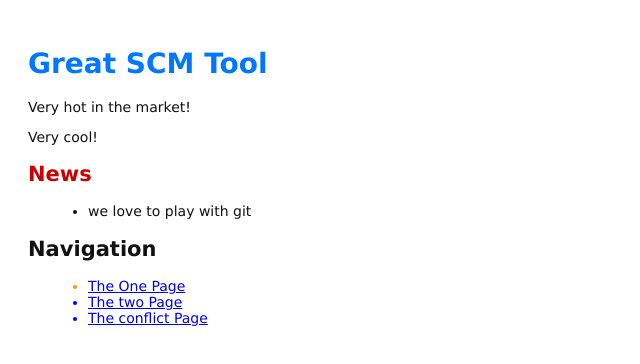
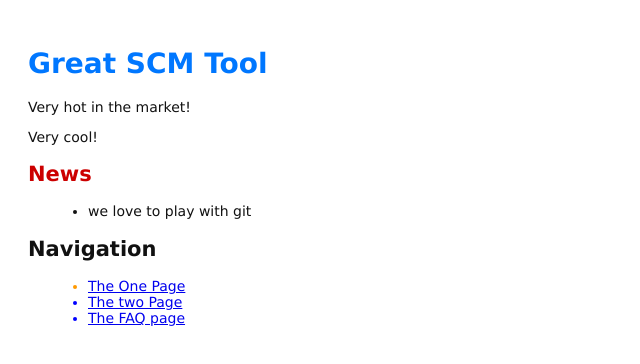
Before and after one commit to premraj1/central-repo, a plain HTML site: page index.html in a window 1280 px wide. Shown: the full height of the page, 0-640 px from the left. Drawn offline with Linux system fonts and the light colour scheme.

Commit message:
made changes in index links

```diff
--- a/index.html
+++ b/index.html
@@ -23,7 +23,7 @@
     <a href="two.html">The two Page</a>
   </li>
   <li style="color: #00F">
-    <a href="faq.html">The conflict Page</a>
+    <a href="faq.html">The FAQ page</a>
   </li>
 </ul>
 
```
